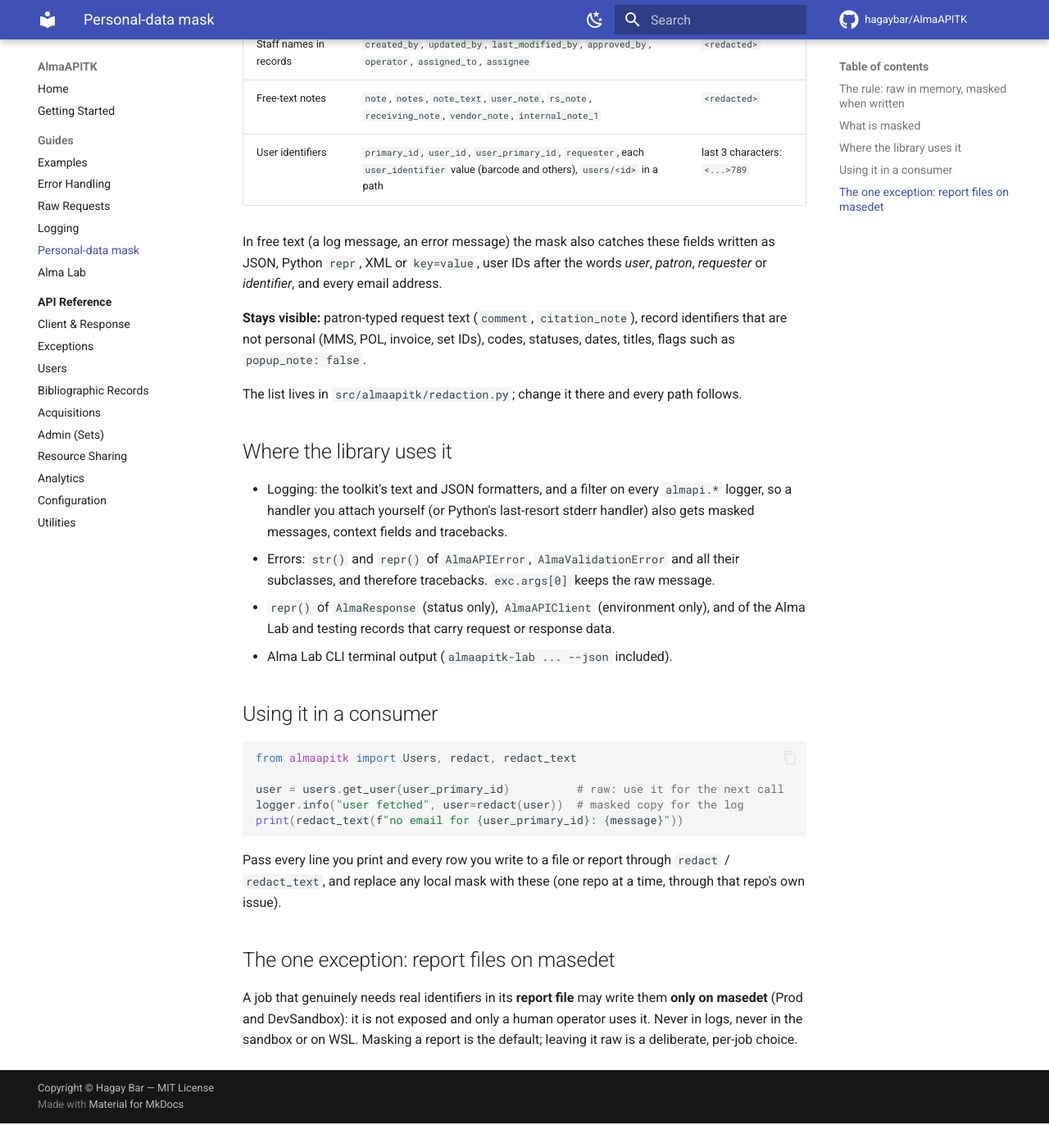
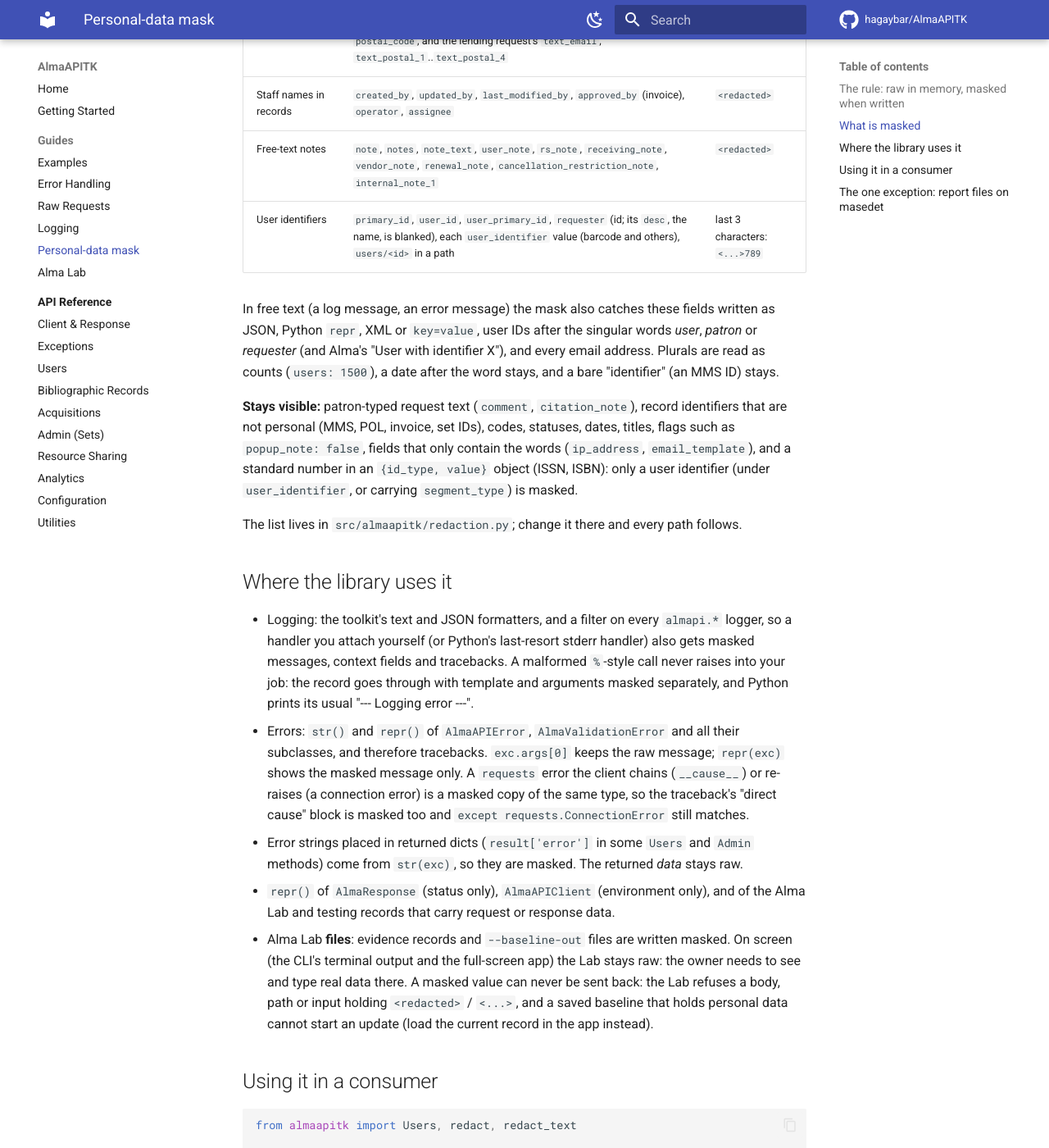
Before and after one commit to hagaybar/AlmaAPITK, an MkDocs documentation site: the page built from docs/site/guides/personal-data-mask.md, in a window 1280 px wide and 1400 px high, scrolled down 767 px. Shown: the whole window at 82% size. Built offline with MkDocs 1.6.1 and Material for MkDocs 9.7.7, drawn with Linux system fonts in a browser that asks for light colours; comment, search, counter and statistics services are not loaded; before the commit the page ends 2137 px from its top, so only the background shows below that.

Commit message:
docs: mask guide, API contract and changelog for the #256 review round
Co-Authored-By: Claude Opus 5.5 <noreply@anthropic.com>
Claude-Session: https://claude.ai/code/session_016H1Bfafp6PohaLyJVYm1oq

```diff
--- a/docs/site/guides/personal-data-mask.md
+++ b/docs/site/guides/personal-data-mask.md
@@ -20,18 +20,23 @@ whether it is personal.
 | Data | Fields (examples) | Shown as |
 |------|-------------------|----------|
 | Credentials | `apikey`, `authorization`, `password`, `token`, `secret` | `***REDACTED***` |
-| Names, contact details | `first_name`, `last_name`, `full_name`, `email*`, `phone*`, `address*`, `line1`, `city`, `postal_code`, `birth_date`, `gender` | `<redacted>` |
-| Staff names in records | `created_by`, `updated_by`, `last_modified_by`, `approved_by`, `operator`, `assigned_to`, `assignee` | `<redacted>` |
-| Free-text notes | `note`, `notes`, `note_text`, `user_note`, `rs_note`, `receiving_note`, `vendor_note`, `internal_note_1` | `<redacted>` |
-| User identifiers | `primary_id`, `user_id`, `user_primary_id`, `requester`, each `user_identifier` value (barcode and others), `users/<id>` in a path | last 3 characters: `<...>789` |
+| Names, contact details | `first_name`, `last_name`, `full_name`, `phone*`, `birth_date`, `gender`; by exact name: `email`, `email_address`, `address`, `line1`, `city`, `postal_code`, and the lending request's `text_email`, `text_postal_1`..`text_postal_4` | `<redacted>` |
+| Staff names in records | `created_by`, `updated_by`, `last_modified_by`, `approved_by` (invoice), `operator`, `assignee` | `<redacted>` |
+| Free-text notes | `note`, `notes`, `note_text`, `user_note`, `rs_note`, `receiving_note`, `vendor_note`, `renewal_note`, `cancellation_restriction_note`, `internal_note_1` | `<redacted>` |
+| User identifiers | `primary_id`, `user_id`, `user_primary_id`, `requester` (id; its `desc`, the name, is blanked), each `user_identifier` value (barcode and others), `users/<id>` in a path | last 3 characters: `<...>789` |
 
 In free text (a log message, an error message) the mask also catches these fields
-written as JSON, Python `repr`, XML or `key=value`, user IDs after the words *user*,
-*patron*, *requester* or *identifier*, and every email address.
+written as JSON, Python `repr`, XML or `key=value`, user IDs after the singular words
+*user*, *patron* or *requester* (and Alma's "User with identifier X"), and every email
+address. Plurals are read as counts (`users: 1500`), a date after the word stays, and a
+bare "identifier" (an MMS ID) stays.
 
 **Stays visible:** patron-typed request text (`comment`, `citation_note`), record
 identifiers that are not personal (MMS, POL, invoice, set IDs), codes, statuses,
-dates, titles, flags such as `popup_note: false`.
+dates, titles, flags such as `popup_note: false`, fields that only contain the words
+(`ip_address`, `email_template`), and a standard number in an `{id_type, value}` object
+(ISSN, ISBN): only a user identifier (under `user_identifier`, or carrying
+`segment_type`) is masked.
 
 The list lives in `src/almaapitk/redaction.py`; change it there and every path follows.
 
@@ -40,11 +45,25 @@ The list lives in `src/almaapitk/redaction.py`; change it there and every path f
 - Logging: the toolkit's text and JSON formatters, and a filter on every `almapi.*`
   logger, so a handler you attach yourself (or Python's last-resort stderr handler)
   also gets masked messages, context fields and tracebacks.
+  A malformed `%`-style call never raises into your job: the record goes through with
+  template and arguments masked separately, and Python prints its usual
+  "--- Logging error ---".
 - Errors: `str()` and `repr()` of `AlmaAPIError`, `AlmaValidationError` and all their
-  subclasses, and therefore tracebacks. `exc.args[0]` keeps the raw message.
+  subclasses, and therefore tracebacks. `exc.args[0]` keeps the raw message;
+  `repr(exc)` shows the masked message only. A `requests` error the client chains
+  (`__cause__`) or re-raises (a connection error) is a masked copy of the same type, so
+  the traceback's "direct cause" block is masked too and `except
+  requests.ConnectionError` still matches.
+- Error strings placed in returned dicts (`result['error']` in some `Users` and `Admin`
+  methods) come from `str(exc)`, so they are masked. The returned *data* stays raw.
 - `repr()` of `AlmaResponse` (status only), `AlmaAPIClient` (environment only), and
   of the Alma Lab and testing records that carry request or response data.
-- Alma Lab CLI terminal output (`almaapitk-lab ... --json` included).
+- Alma Lab **files**: evidence records and `--baseline-out` files are written masked.
+  On screen (the CLI's terminal output and the full-screen app) the Lab stays raw: the
+  owner needs to see and type real data there. A masked value can never be sent back:
+  the Lab refuses a body, path or input holding `<redacted>` / `<...>`, and a saved
+  baseline that holds personal data cannot start an update (load the current record in
+  the app instead).
 
 ## Using it in a consumer
 
```
Also changed, not shown: CHANGELOG.md (+18 -6 lines), docs/API_CONTRACT.md (+7 -3 lines).
